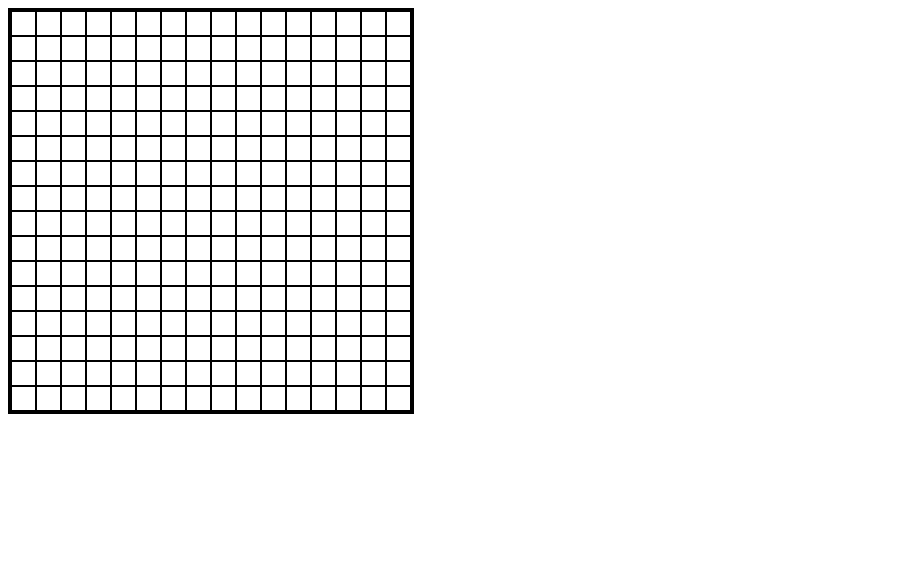
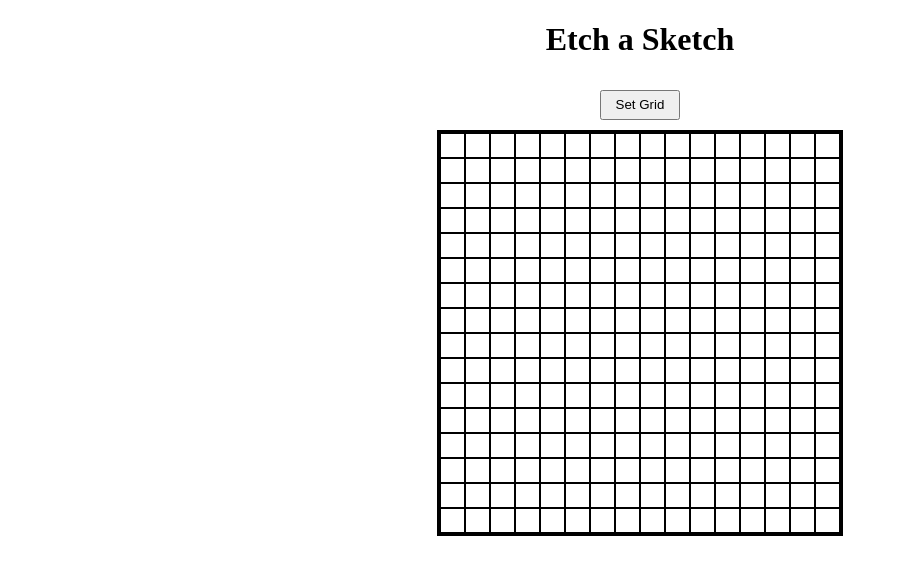
Before and after one commit to Austintatengkeng/etch-a-sketch, a plain HTML site: page index.html in a window 1280 px wide. Shown: the whole page, without its empty margins (0-898 px from the left). Drawn offline with Linux system fonts and the light colour scheme.

Commit message:
Final Product

```diff
--- a/index.html
+++ b/index.html
@@ -3,35 +3,65 @@
 <head>
     <meta charset="UTF-8">
     <meta name="viewport" content="width=device-width, initial-scale=1.0">
-    <title>Document</title>
+    <title>Etch a Sketch</title>
     <link rel="stylesheet" href="style.css">
 </head>
 <body>
+    <h1>Etch a Sketch</h1>
+    <button id="sizeBtn">Set Grid</button>
     <div id="grid-container">
 
     </div>
     <script>
         const gridContainer = document.getElementById('grid-container');
+        const sizeBtn = document.getElementById('sizeBtn');
+        let gridSize = 16;
+        let interaction = 10;
 
-        for(let i = 1; i <= 16 * 16; i++){
-            const div = document.createElement('div');
-            div.classList.add('pixel');
-            gridContainer.appendChild(div);
+
+        //function to add grid with the desired size (1-100)
+        const addGrid = () => {
+            const pixelSize = 400 / gridSize;
+            //loop that creates and adds each grid
+            for(let i = 1; i <= gridSize * gridSize; i++){
+                const div = document.createElement('div');
+                div.classList.add('pixel');
+                gridContainer.appendChild(div);
+                div.style.width = `${pixelSize}px`;
+                div.style.height = `${pixelSize}px`;
+            }
+            const pixels = document.querySelectorAll('.pixel');
+            pixels.forEach(pixel => {
+            pixel.addEventListener('mouseenter', changeToRandomColor);
+
+
+            interaction = 10;
+        });
         }
 
-        const pixels = document.querySelectorAll('.pixel');
 
+
+        //generates random number for color RGB value
         const randomNum = () => {
             return Math.floor(Math.random() * 256);
         }
 
+        //changes background color for each grid
         const changeToRandomColor = (event) => {
-            event.target.style.backgroundColor = `rgb(${randomNum()}, ${randomNum()}, ${randomNum()})`;
+            event.target.style.backgroundColor = `rgba(${randomNum()}, ${randomNum()}, ${randomNum()}, ${interaction}%)`;
+            interaction += 10;
+        }
 
+        //Button Event
+        const setGridSize = (event) => {
+            gridContainer.innerHTML = "";
+            gridSize = prompt("Grid Size (1-100)");
+            addGrid();
         }
-        pixels.forEach(pixel => {
-            pixel.addEventListener('mouseenter', changeToRandomColor);
-        })
+
+        sizeBtn.addEventListener('click', setGridSize);
+
+        addGrid();
     </script>
 </body>
 </html>
--- a/style.css
+++ b/style.css
@@ -1,3 +1,7 @@
+body{
+    text-align: center;
+}
+
 #grid-container{
     border: 3px solid black;
     display: flex;
@@ -5,11 +9,17 @@
     width: 400px;
     height: 400px;
     padding: 0;
+    margin: auto;
+}
+
+#sizeBtn {
+    margin: 10px;
+    height: 30px;
+    width: 80px;
+
 }
 
 .pixel{
     box-sizing: border-box;
-    width: calc(100% / 16);
-    height: calc(100% / 16);
     border: 1px solid black;
 }
```
